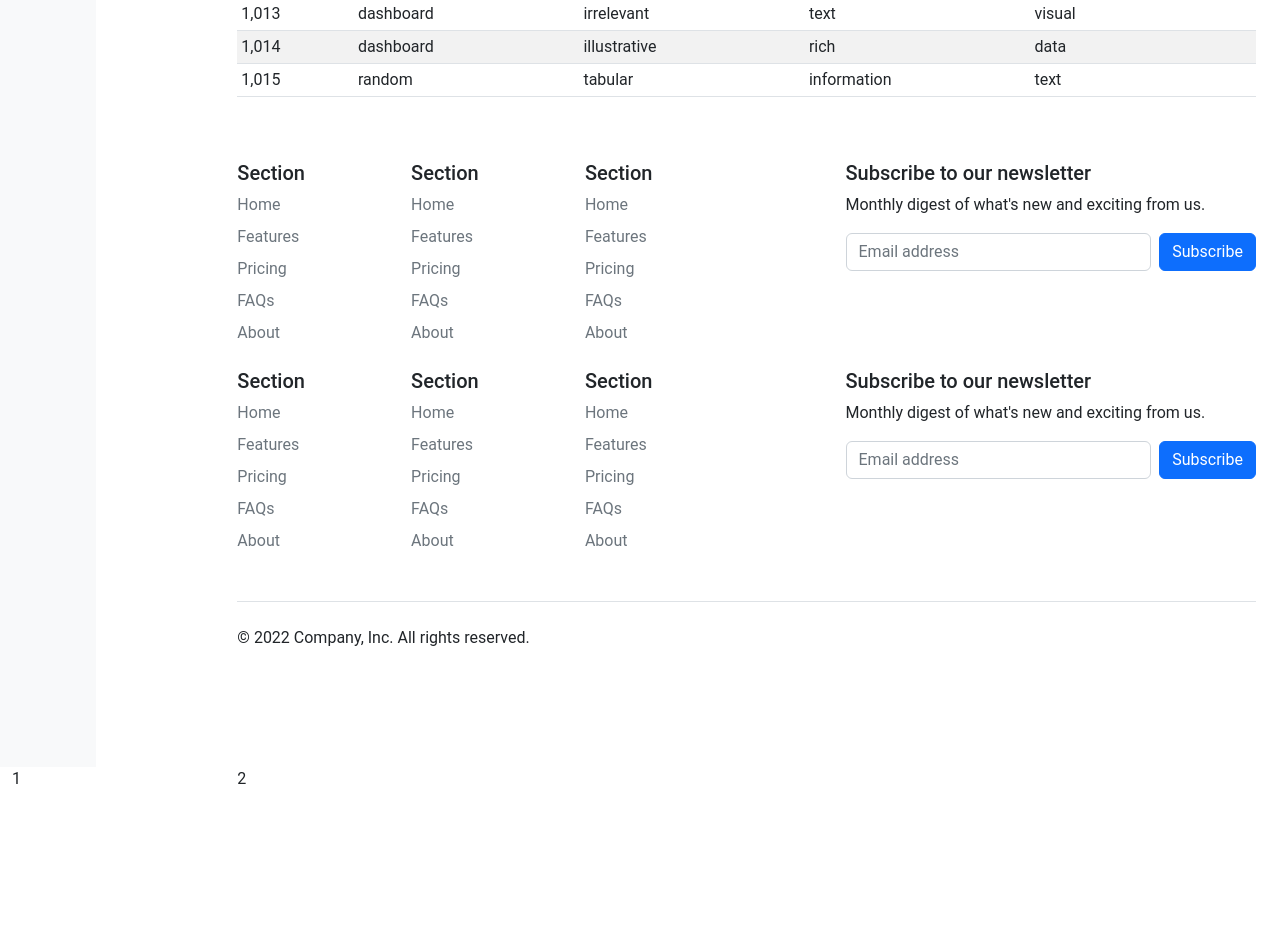
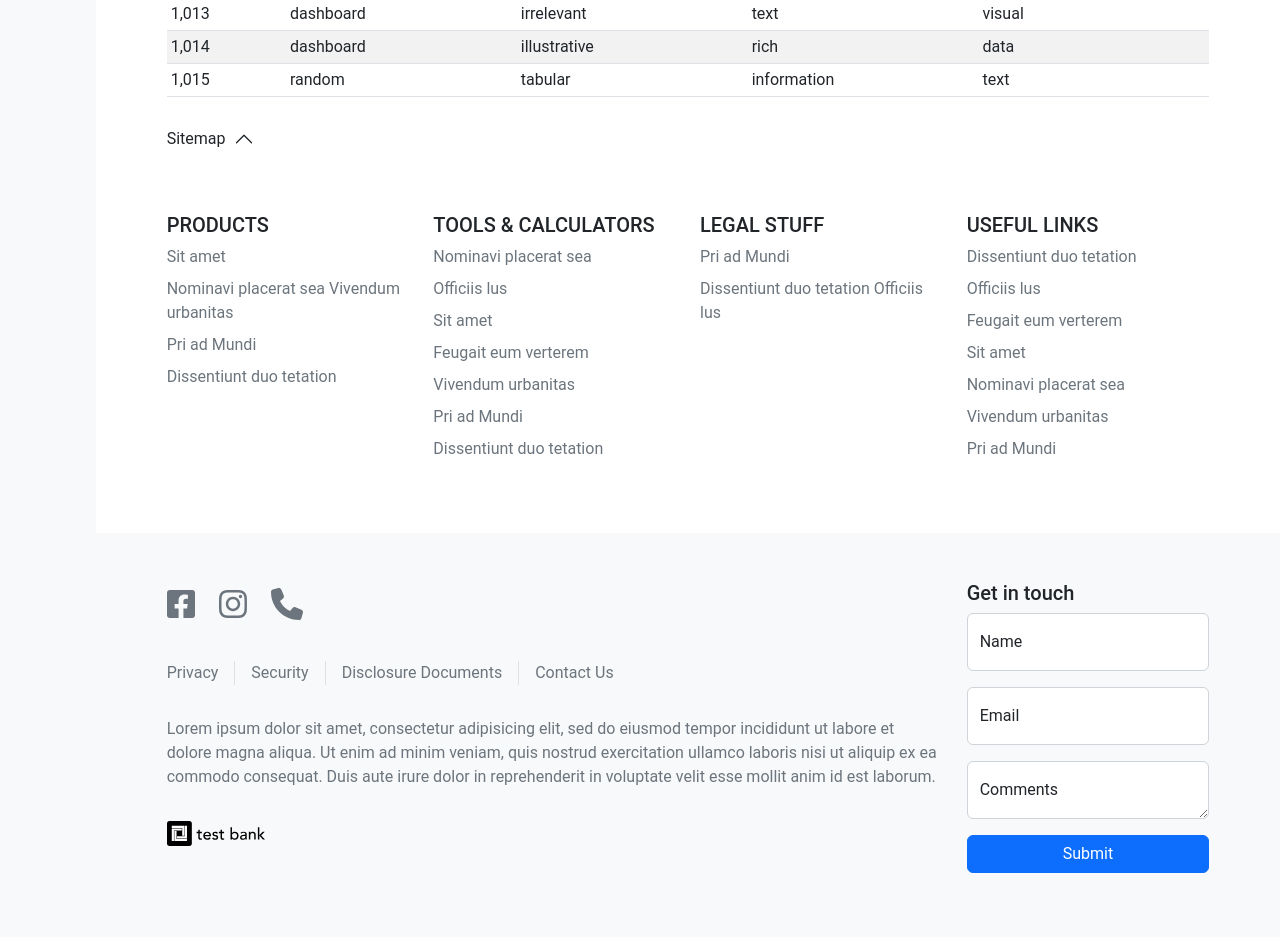
Before and after one commit to dylantan96/ultradata-technical-test, a website: page index.html in a window 1280 px wide. Shown: the part 696-1633 px from the top of the page. Before the commit the page ends 1487 px from the top, so only its background shows below. Drawn offline with nearby package versions, Linux system fonts and the light colour scheme; files that its build step writes are made by us from their sources.

Commit message:
Added footer and back to top button

```diff
--- a/app/scss/components/_index.scss
+++ b/app/scss/components/_index.scss
@@ -1,3 +1,5 @@
+@forward 'accordion';
 @forward 'card';
+@forward 'nav';
 @forward 'sidebar';
 @forward 'toggle';
--- /dev/null
+++ b/app/scss/components/accordion.scss
@@ -0,0 +1,22 @@
+#accordionSitemap {
+    & .accordion-button {
+        &::after {
+            margin-left: 0.5rem;
+        }
+
+        &:focus {
+            box-shadow: none;
+            border-color: rgba(0, 0, 0, 0.125);
+        }
+
+        &:not(.collapsed) {
+            color: unset;
+            background: none;
+            box-shadow: none;
+
+            &::after {
+                background-image: var(--bs-accordion-btn-icon);
+            }
+        }
+    }
+}
--- /dev/null
+++ b/app/scss/components/nav.scss
@@ -0,0 +1,15 @@
+@use "../util/" as *;
+
+.nav {
+    &--divider {
+        & .nav-item {
+            &:not(:last-child) {
+                & .nav-link {
+                    @media (min-width: map-get($breakpoints-up,"xs")) {
+                        border-right: var(--bs-border-width) var(--bs-border-style) var(--bs-border-color) !important;
+                    }
+                }
+            }
+        }
+    }
+}
--- a/app/scss/globals/boilerplate.scss
+++ b/app/scss/globals/boilerplate.scss
@@ -3,7 +3,9 @@ html {
     box-sizing: border-box;
 }
 
-*, *::before, *::after {
+*,
+*::before,
+*::after {
     box-sizing: inherit;
 }
 
--- a/index.html
+++ b/index.html
@@ -113,9 +113,7 @@
         <div
           class="container-fluid d-flex flex-wrap justify-content-end justify-content-sm-center g-0"
         >
-          <ul
-            class="nav m-0 ms-sm-auto  flex-sm-row flex-sm-grow-0"
-          >
+          <ul class="nav m-0 ms-sm-auto flex-sm-row flex-sm-grow-0">
             <li class="nav-item">
               <a
                 href="#"
@@ -299,8 +297,7 @@
             </li>
           </ul>
         </div>
-
-        <main class="col-md-9 ms-sm-auto col-lg-10 px-md-4">
+        <main class="col-md-10 m-sm-auto">
           <div
             class="d-flex justify-content-between flex-wrap flex-md-nowrap align-items-center pt-3 pb-2 mb-3 border-bottom"
           >
@@ -452,213 +449,225 @@
               </tbody>
             </table>
           </div>
-
-          <footer class="py-5">
+        </main>
+      </div>
+    </div>
+    <footer>
+      <div class="container-fluid">
         <div class="row">
-              <div class="col-6 col-md-2 mb-3">
-                <h5>Section</h5>
+          <div class="sidebar bg-light"></div>
+          <div class="col-md-10 m-sm-auto">
+            <div class="accordion accordion-flush" id="accordionSitemap">
+              <div class="accordion-item border-bottom-0 mb-5">
+                <h2 class="accordion-header" id="accordionSitemapHeadingOne">
+                  <button class="accordion-button px-0" type="button" data-bs-toggle="collapse" data-bs-target="#collapseOne" aria-expanded="true" aria-controls="collapseOne">
+                    Sitemap
+                  </button>
+                </h2>
+                <div id="collapseOne" class="accordion-collapse collapse show" aria-labelledby="accordionSitemapHeadingOne" data-bs-parent="#accordionSitemap">
+                  <div class="accordion-body p-0 pt-5">
+                    <div class="row">
+                      <div class="col-6 col-lg-3 mb-3">
+                        <h5>PRODUCTS</h5>
                         <ul class="nav flex-column">
                           <li class="nav-item mb-2">
-                    <a href="#" class="nav-link p-0 text-muted">Home</a>
+                            <a href="#" class="nav-link p-0 text-muted">Sit amet</a>
                           </li>
                           <li class="nav-item mb-2">
-                    <a href="#" class="nav-link p-0 text-muted">Features</a>
+                            <a href="#" class="nav-link p-0 text-muted">Nominavi placerat sea Vivendum urbanitas</a>
                           </li>
                           <li class="nav-item mb-2">
-                    <a href="#" class="nav-link p-0 text-muted">Pricing</a>
+                            <a href="#" class="nav-link p-0 text-muted">Pri ad Mundi</a>
                           </li>
                           <li class="nav-item mb-2">
-                    <a href="#" class="nav-link p-0 text-muted">FAQs</a>
-                  </li>
-                  <li class="nav-item mb-2">
-                    <a href="#" class="nav-link p-0 text-muted">About</a>
+                            <a href="#" class="nav-link p-0 text-muted">Dissentiunt duo tetation</a>
                           </li>
                         </ul>
                       </div>
 
-              <div class="col-6 col-md-2 mb-3">
-                <h5>Section</h5>
+                      <div class="col-6 col-lg-3 mb-3">
+                        <h5>TOOLS & CALCULATORS</h5>
                         <ul class="nav flex-column">
                           <li class="nav-item mb-2">
-                    <a href="#" class="nav-link p-0 text-muted">Home</a>
+                            <a href="#" class="nav-link p-0 text-muted">Nominavi placerat sea</a>
                           </li>
                           <li class="nav-item mb-2">
-                    <a href="#" class="nav-link p-0 text-muted">Features</a>
+                            <a href="#" class="nav-link p-0 text-muted">Officiis lus</a>
                           </li>
                           <li class="nav-item mb-2">
-                    <a href="#" class="nav-link p-0 text-muted">Pricing</a>
+                            <a href="#" class="nav-link p-0 text-muted">Sit amet</a>
                           </li>
                           <li class="nav-item mb-2">
-                    <a href="#" class="nav-link p-0 text-muted">FAQs</a>
+                            <a href="#" class="nav-link p-0 text-muted">Feugait eum verterem</a>
                           </li>
                           <li class="nav-item mb-2">
-                    <a href="#" class="nav-link p-0 text-muted">About</a>
+                            <a href="#" class="nav-link p-0 text-muted">Vivendum urbanitas</a>
+                          </li>
+                          <li class="nav-item mb-2">
+                            <a href="#" class="nav-link p-0 text-muted">Pri ad Mundi</a>
+                          </li>
+                          <li class="nav-item mb-2">
+                            <a href="#" class="nav-link p-0 text-muted">Dissentiunt duo tetation</a>
                           </li>
                         </ul>
                       </div>
 
-              <div class="col-6 col-md-2 mb-3">
-                <h5>Section</h5>
+                      <div class="col-6 col-lg-3 mb-3">
+                        <h5>LEGAL STUFF</h5>
                         <ul class="nav flex-column">
                           <li class="nav-item mb-2">
-                    <a href="#" class="nav-link p-0 text-muted">Home</a>
+                            <a href="#" class="nav-link p-0 text-muted">Pri ad Mundi</a>
                           </li>
                           <li class="nav-item mb-2">
-                    <a href="#" class="nav-link p-0 text-muted">Features</a>
-                  </li>
-                  <li class="nav-item mb-2">
-                    <a href="#" class="nav-link p-0 text-muted">Pricing</a>
-                  </li>
-                  <li class="nav-item mb-2">
-                    <a href="#" class="nav-link p-0 text-muted">FAQs</a>
-                  </li>
-                  <li class="nav-item mb-2">
-                    <a href="#" class="nav-link p-0 text-muted">About</a>
+                            <a href="#" class="nav-link p-0 text-muted">Dissentiunt duo tetation Officiis lus</a>
                           </li>
                         </ul>
                       </div>
 
-              <div class="col-md-5 offset-md-1 mb-3">
-                <form>
-                  <h5>Subscribe to our newsletter</h5>
-                  <p>Monthly digest of what's new and exciting from us.</p>
-                  <div class="d-flex flex-column flex-sm-row w-100 gap-2">
-                    <label for="newsletter1" class="visually-hidden"
-                      >Email address</label
-                    >
+                      <div class="col-6 col-lg-3 mb-3">
+                        <h5>USEFUL LINKS</h5>
+                        <ul class="nav flex-column">
+                          <li class="nav-item mb-2">
+                            <a href="#" class="nav-link p-0 text-muted">Dissentiunt duo tetation</a>
+                          </li>
+                          <li class="nav-item mb-2">
+                            <a href="#" class="nav-link p-0 text-muted">Officiis lus</a>
+                          </li>
+                          <li class="nav-item mb-2">
+                            <a href="#" class="nav-link p-0 text-muted">Feugait eum verterem</a>
+                          </li>
+                          <li class="nav-item mb-2">
+                            <a href="#" class="nav-link p-0 text-muted">Sit amet</a>
+                          </li>
+                          <li class="nav-item mb-2">
+                            <a href="#" class="nav-link p-0 text-muted">Nominavi placerat sea</a>
+                          </li>
+                          <li class="nav-item mb-2">
+                            <a href="#" class="nav-link p-0 text-muted">Vivendum urbanitas</a>
+                          </li>
+                          <li class="nav-item mb-2">
+                            <a href="#" class="nav-link p-0 text-muted">Pri ad Mundi</a>
+                          </li>
+                        </ul>
+                      </div>
+                    </div>
+                  </div>
+                </div>
+              </div>
+            </div>
+          </div>
+        </div>
+      </div>
+      <div class="container-fluid bg-light">
+        <div class="row">
+          <div class="sidebar bg-light"></div>
+          <div class="col-md-10 m-sm-auto">
+            <div class="py-5">
+              <div class="row">
+                <div class="col-12 col-lg-9 mb-3">
+                  <ul class="nav col-md-4 justify-content-start list-unstyled d-flex pb-3 mb-3">
+                    <li class="">
+                      <a class="text-muted fs-2" href="#">
+                        <i class="fa-brands fa-square-facebook"></i>
+                      </a>
+                    </li>
+                    <li class="ms-4">
+                      <a class="text-muted fs-2" href="#">
+                        <i class="fa-brands fa-instagram"></i>
+                      </a>
+                    </li>
+                    <li class="ms-4">
+                      <a class="text-muted fs-2" href="#">
+                        <i class="fa-solid fa-phone"></i>
+                      </a>
+                    </li>
+                  </ul>
+
+                  <ul class="nav nav--divider justify-content-center justify-content-sm-start align-items-start align-items-sm-center pb-3 mb-3">
+                    <li class="nav-item">
+                      <a href="#" class="nav-link py-0 px-3 ps-0 text-muted">Privacy </a>
+                    </li>
+                    <li class="nav-item">
+                      <a href="#" class="nav-link py-0 px-sm-3 text-muted">Security</a>
+                    </li>
+                    <li class="nav-item">
+                      <a href="#" class="nav-link py-0 px-sm-3 text-muted">Disclosure Documents</a>
+                    </li>
+                    <li class="nav-item">
+                      <a href="#" class="nav-link py-0 px-sm-3 text-muted">Contact Us</a>
+                    </li>
+                  </ul>
+                  <p class="text-muted pb-3 mb-3">Lorem ipsum dolor sit amet, consectetur adipisicing elit, sed do eiusmod tempor incididunt ut labore et dolore magna aliqua. Ut enim ad minim veniam, quis nostrud exercitation ullamco laboris nisi ut aliquip ex ea commodo consequat. Duis aute irure dolor in reprehenderit in voluptate velit esse mollit anim id est laborum.</p>
+                  <a class="navbar-brand" href="/">
+                    <img src="assets/img/logo.svg" alt="site logo" />
+                  </a>
+                </div>
+
+                <div class="col-12 col-lg-3 mb-3">
+                    <h5>Get in touch</h5>
+                    <div class="d-flex flex-column w-100 gap-2">
+                      <form class="needs-validation" novalidate>
+                        <div class="row g-3">
+                          <div class="col-12">
+                            <div class="form-floating">
                               <input
-                      id="newsletter1"
                               type="text"
                               class="form-control"
-                      placeholder="Email address"
+                              id="name"
+                              placeholder=""
+                              value=""
+                              required
                             />
-                    <button class="btn btn-primary" type="button">
-                      Subscribe
+                              <label for="name" class="form-label">Name</label>
+                            </div>
+                            <div class="invalid-feedback">
+                              Valid name is required.
+                            </div>
+                          </div>
+
+                          <div class="col-12">
+                            <div class="form-floating">
+                              <input
+                                type="email"
+                                class="form-control"
+                                id="email"
+                                placeholder="you@example.com"
+                              />
+                            <label for="email" class="form-label">Email</label>
+                            </div>
+                            <div class="invalid-feedback">
+                              Please enter a valid email address for shipping
+                              updates.
+                            </div>
+                          </div>
+
+                          <div class="col-12">
+                            <div class="form-floating">
+                              <textarea class="form-control" placeholder="Leave a comment here" id="floatingTextarea"></textarea>
+                              <label for="floatingTextarea">Comments</label>
+                            </div>
+                          </div>
+                          <div class="col-12">
+                            <button
+                            class="w-100 btn btn-primary"
+                            type="submit"
+                          >
+                            Submit
                           </button>
                           </div>
                       </form>
                     </div>
                 </div>
-
-            <div class="row">
-              <div class="col-6 col-md-2 mb-3">
-                <h5>Section</h5>
-                <ul class="nav flex-column">
-                  <li class="nav-item mb-2">
-                    <a href="#" class="nav-link p-0 text-muted">Home</a>
-                  </li>
-                  <li class="nav-item mb-2">
-                    <a href="#" class="nav-link p-0 text-muted">Features</a>
-                  </li>
-                  <li class="nav-item mb-2">
-                    <a href="#" class="nav-link p-0 text-muted">Pricing</a>
-                  </li>
-                  <li class="nav-item mb-2">
-                    <a href="#" class="nav-link p-0 text-muted">FAQs</a>
-                  </li>
-                  <li class="nav-item mb-2">
-                    <a href="#" class="nav-link p-0 text-muted">About</a>
-                  </li>
-                </ul>
-              </div>
-
-              <div class="col-6 col-md-2 mb-3">
-                <h5>Section</h5>
-                <ul class="nav flex-column">
-                  <li class="nav-item mb-2">
-                    <a href="#" class="nav-link p-0 text-muted">Home</a>
-                  </li>
-                  <li class="nav-item mb-2">
-                    <a href="#" class="nav-link p-0 text-muted">Features</a>
-                  </li>
-                  <li class="nav-item mb-2">
-                    <a href="#" class="nav-link p-0 text-muted">Pricing</a>
-                  </li>
-                  <li class="nav-item mb-2">
-                    <a href="#" class="nav-link p-0 text-muted">FAQs</a>
-                  </li>
-                  <li class="nav-item mb-2">
-                    <a href="#" class="nav-link p-0 text-muted">About</a>
-                  </li>
-                </ul>
-              </div>
-
-              <div class="col-6 col-md-2 mb-3">
-                <h5>Section</h5>
-                <ul class="nav flex-column">
-                  <li class="nav-item mb-2">
-                    <a href="#" class="nav-link p-0 text-muted">Home</a>
-                  </li>
-                  <li class="nav-item mb-2">
-                    <a href="#" class="nav-link p-0 text-muted">Features</a>
-                  </li>
-                  <li class="nav-item mb-2">
-                    <a href="#" class="nav-link p-0 text-muted">Pricing</a>
-                  </li>
-                  <li class="nav-item mb-2">
-                    <a href="#" class="nav-link p-0 text-muted">FAQs</a>
-                  </li>
-                  <li class="nav-item mb-2">
-                    <a href="#" class="nav-link p-0 text-muted">About</a>
-                  </li>
-                </ul>
-              </div>
-
-              <div class="col-md-5 offset-md-1 mb-3">
-                <form>
-                  <h5>Subscribe to our newsletter</h5>
-                  <p>Monthly digest of what's new and exciting from us.</p>
-                  <div class="d-flex flex-column flex-sm-row w-100 gap-2">
-                    <label for="newsletter1" class="visually-hidden"
-                      >Email address</label
-                    >
-                    <input
-                      id="newsletter1"
-                      type="text"
-                      class="form-control"
-                      placeholder="Email address"
-                    />
-                    <button class="btn btn-primary" type="button">
-                      Subscribe
-                    </button>
-                  </div>
-                </form>
               </div>
             </div>
-
-            <div
-              class="d-flex flex-column flex-sm-row justify-content-between py-4 my-4 border-top"
-            >
-              <p>&copy; 2022 Company, Inc. All rights reserved.</p>
-              <ul class="list-unstyled d-flex">
-                <li class="ms-3">
-                  <a class="link-dark" href="#"
-                    ><svg class="bi" width="24" height="24">
-                      <use xlink:href="#twitter" /></svg
-                  ></a>
-                </li>
-                <li class="ms-3">
-                  <a class="link-dark" href="#"
-                    ><svg class="bi" width="24" height="24">
-                      <use xlink:href="#instagram" /></svg
-                  ></a>
-                </li>
-                <li class="ms-3">
-                  <a class="link-dark" href="#"
-                    ><svg class="bi" width="24" height="24">
-                      <use xlink:href="#facebook" /></svg
-                  ></a>
-                </li>
-              </ul>
+          </div>
+        </div>
       </div>
     </footer>
-        </main>
-      </div>
-      <div class="row">
-        <div class="col-md-3 col-lg-2">1</div>
-        <div class="col-md-9 ms-sm-auto col-lg-10 px-md-4">2</div>
-      </div>
-    </div>
+    <!-- Back to top button -->
+  <button type="button" class="btn btn-dark rounded-circle btn-lg position-fixed bottom-0 end-0 me-3 mb-3" id="btn-back-to-top">
+    <i class="fas fa-arrow-up"></i>
+  </button>
     <script
       src="https://cdn.jsdelivr.net/npm/bootstrap@5.2.3/dist/js/bootstrap.bundle.min.js"
       integrity="sha384-kenU1KFdBIe4zVF0s0G1M5b4hcpxyD9F7jL+jjXkk+Q2h455rYXK/7HAuoJl+0I4"
```
Also changed, not shown: app/js/script.js (+26 -0 lines), dist/script.js, dist/styles.css, 2 other files. Lines whose indentation alone changed are shown as unchanged.
